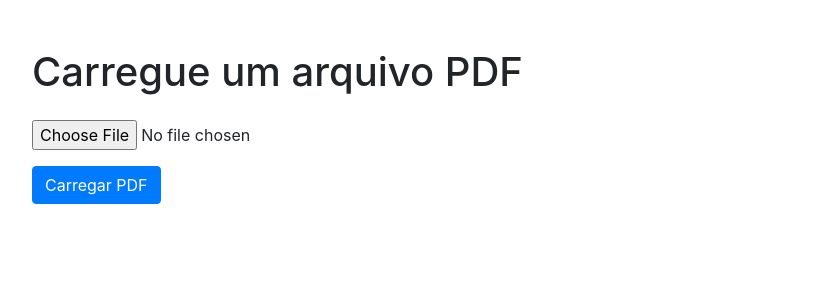
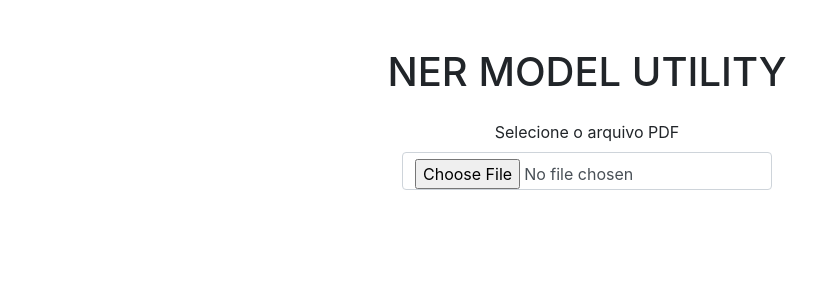
Before and after one commit to Moscarde/spacy_model_training_utility, a Flask app: page / in a window 1280 px wide. Shown: the top 300 px of the page, without its empty margins (53-870 px from the left). Run offline with Flask 3, Linux system fonts and the light colour scheme; some libraries are stand-ins or nearby versions.

Commit message:
feat: new route + visual improvements

```diff
--- a/flask_app/routes.py
+++ b/flask_app/routes.py
@@ -1,14 +1,21 @@
-from flask import Blueprint, jsonify, render_template, request
 import json
 import os
-from flask_app.utils import extract_text_from_pdf, highlight_annotations, find_pos, check_folder
 
+from flask import Blueprint, jsonify, redirect, render_template, request, url_for
 
-main_routes = Blueprint('main_routes', __name__)
+from flask_app.utils import (
+    check_folder,
+    extract_text_from_pdf,
+    find_pos,
+    highlight_annotations,
+)
+
+main_routes = Blueprint("main_routes", __name__)
 
 pdf_text = None
 json_filename = None
 labels = json.load(open("labels.json"))
+
 
 @main_routes.route("/", methods=["GET", "POST"])
 def index():
@@ -22,23 +29,46 @@ def index():
         if pdf_file:
             original_filename = pdf_file.filename
             json_filename = os.path.join("train_data", f"{original_filename}.json")
-
-            if os.path.exists(json_filename):
-                with open(json_filename, "r", encoding="utf-8") as f:
-                    data = json.load(f)
-                    extracted_text = data.get("content", "")
-                    annotations = data.get("annotation", [])
-                    highlighted_text = highlight_annotations(extracted_text, annotations)
-            else:
+            if not os.path.exists(json_filename):
                 check_folder()
                 extracted_text = extract_text_from_pdf(pdf_file)
                 with open(json_filename, "w", encoding="utf-8") as f:
-                    json.dump({"content": extracted_text, "annotation": []}, f, ensure_ascii=False, indent=4)
-                highlighted_text = extracted_text
+                    json.dump(
+                        {"content": extracted_text, "annotation": []},
+                        f,
+                        ensure_ascii=False,
+                        indent=4,
+                    )
 
-            pdf_text = extracted_text
+            return redirect(url_for("main_routes.docs", filename=original_filename))
 
-    return render_template("index.html", extracted_text=highlighted_text, labels=labels)
+    return render_template("index.html")
+
+
+@main_routes.route("/docs/<filename>")
+def docs(filename):
+    global pdf_text, json_filename
+
+    original_filename = filename
+    json_filename = os.path.join("train_data", f"{original_filename}.json")
+
+    if os.path.exists(json_filename):
+        with open(json_filename, "r", encoding="utf-8") as f:
+            data = json.load(f)
+            raw_text = data.get("content", "")
+            annotations = data.get("annotation", [])
+            extracted_text = highlight_annotations(raw_text, annotations)
+    else:
+        extracted_text = "Documento não encontrado"
+        highlighted_text = None
+
+    pdf_text = extracted_text
+    return render_template(
+        "index.html",
+        extracted_text=extracted_text,
+        labels=labels,
+    )
+
 
 @main_routes.route("/remove-highlights", methods=["POST"])
 def remove_highlights():
@@ -58,6 +88,27 @@ def remove_highlights():
             print(f"Erro ao remover marcações: {e}")
             return jsonify({"success": False}), 500
     return jsonify({"success": False}), 400
+
+
+@main_routes.route("/remove-last-highlight", methods=["POST"])
+def remove_last_highlight():
+    global json_filename
+    if json_filename:
+        try:
+            with open(json_filename, "r", encoding="utf-8") as f:
+                json_data = json.load(f)
+
+            json_data["annotation"].pop()
+
+            with open(json_filename, "w", encoding="utf-8") as f:
+                json.dump(json_data, f, ensure_ascii=False, indent=4)
+
+            return jsonify({"success": True})
+        except Exception as e:
+            print(f"Erro ao remover marcações: {e}")
+            return jsonify({"success": False}), 500
+    return jsonify({"success": False}), 400
+
 
 @main_routes.route("/highlight", methods=["POST"])
 def highlight():
--- a/flask_app/static/css/styles.css
+++ b/flask_app/static/css/styles.css
@@ -5,6 +5,10 @@
     border: 1px solid #ccc;
     padding: 10px;
     background-color: #f9f9f9;
+
+}
+#text-content {
+    margin-bottom: 25rem;
 }
 
 button:hover {
--- a/flask_app/static/js/scripts.js
+++ b/flask_app/static/js/scripts.js
@@ -43,6 +43,7 @@ function highlightText(text, label) {
     textContentElement.innerHTML = innerHTML.replace(regex, `<span class="${highlightClass}">$1</span>`);
 }
 
+
 // Função para remover todas as marcações
 function removeAllHighlights() {
     fetch('/remove-highlights', { method: 'POST' })
@@ -54,3 +55,16 @@ function removeAllHighlights() {
             }
         });
 }
+
+// Função para remover a última as marcações
+function removeLastHighlight() {
+    fetch('/remove-last-highlight', { method: 'POST' })
+        .then(response => response.json())
+        .then(data => {
+            location.reload(); // Recarrega a página para remover as marcações
+        });
+}
+
+document.getElementById('pdfFile').addEventListener('change', function() {
+    document.getElementById('pdfForm').submit();
+});
--- a/flask_app/templates/index.html
+++ b/flask_app/templates/index.html
@@ -22,33 +22,44 @@
 
 <body>
     <div class="container mt-5">
-        <h1 class="mb-4">Carregue um arquivo PDF</h1>
-        <form action="/" method="POST" enctype="multipart/form-data">
-            <div class="form-group">
-                <input type="file" name="pdf_file" accept="application/pdf" class="form-control-file">
-            </div>
-            <button type="submit" class="btn btn-primary">Carregar PDF</button>
-        </form>
+        <h1 class="mb-4 text-center">NER MODEL UTILITY</h1>
+        <div class="d-flex justify-content-center">
+            <form id="pdfForm" action="/" method="POST" enctype="multipart/form-data" class="text-center">
+                <div class="mb-3">
+                    <label for="pdfFile" class="form-label">Selecione o arquivo PDF</label>
+                    <input class="form-control" type="file" id="pdfFile" name="pdf_file" accept="application/pdf" required>
+                </div>
+            </form>
+        </div>
 
         {% if extracted_text %}
-        <div class="d-flex justify-content-center mt-4 flex-wrap">
-            {% if labels %}
-                {% for label, color in labels.items() %}
-                    <button onclick="sendSelectedText('{{ label }}')" class=" highlight-{{ label }} m-1">{{ label.capitalize() }}</button>
-                {% endfor %}
-            {% endif %}
-        </div>
-        <div class="d-flex justify-content-center mt-4">
-            <button onclick="removeAllHighlights()" class="btn btn-secondary">Remover Marcações</button>
+        <div class="mt-3 mb-5"  >
+            <h2 class="text-center">Texto Extraído:</h2>
+            <div id="text-content" class="text-container">
+                {{ extracted_text | safe }}
+            </div>
         </div>
 
-
-        <h2 class="mt-4">Texto Extraído:</h2>
-        <div id="text-content" class="text-container">
-            {{ extracted_text | safe }}
+        <div class="fixed-bottom bg-light p-3 border-top">
+            <div class="container">
+                <h5 class="text-center mb-3">Selecione a Categoria</h5>
+                <div class="d-flex justify-content-center flex-wrap">
+                    {% if labels %}
+                        {% for label, color in labels.items() %}
+                            <button onclick="sendSelectedText('{{ label }}')" class="btn m-1" style="background-color: {{ color }};">{{ label.capitalize() }}</button>
+                        {% endfor %}
+                    {% endif %}
+                </div>
+                <div class="d-flex justify-content-center mt-3">
+                    <button onclick="removeLastHighlight()" class="btn btn-primary m-1">Remover Última Marcação</button>
+                    <button onclick="removeAllHighlights()" class="btn btn-secondary m-1">Remover Todas as Marcações</button>
+                </div>
+            </div>
         </div>
         {% endif %}
     </div>
+
+
 
 
     <!-- Include Bootstrap JS and dependencies -->
--- a/flask_app/utils.py
+++ b/flask_app/utils.py
@@ -6,6 +6,9 @@ def extract_text_from_pdf(pdf_file):
     reader = PyPDF2.PdfReader(pdf_file)
     for page in reader.pages:
         text += page.extract_text()
+
+    if text == "":
+        text = "Nenhum texto encontrado no PDF."
     return text
 
 def highlight_annotations(text, annotations):
```
Also changed, not shown: 1 other file.
